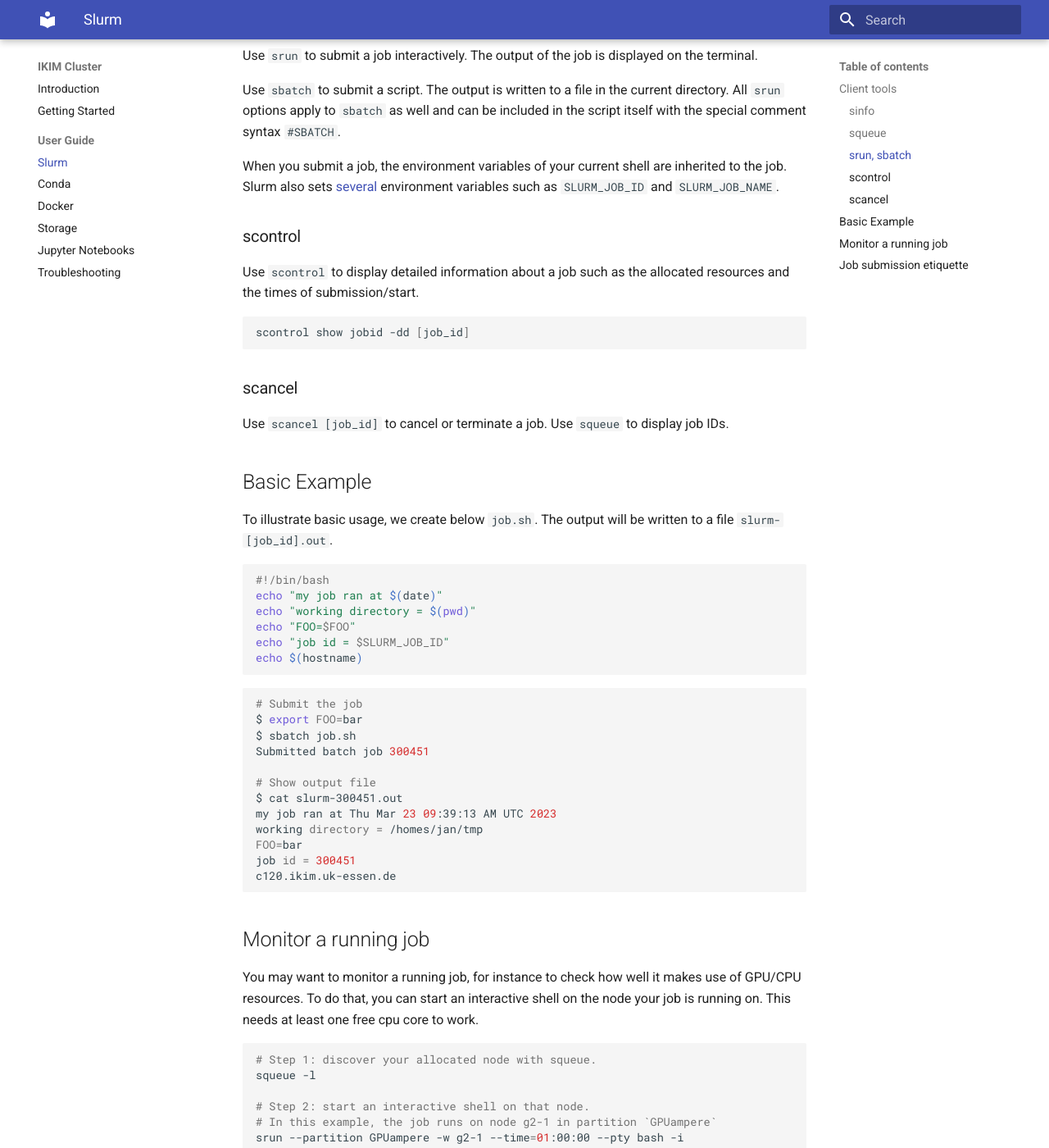
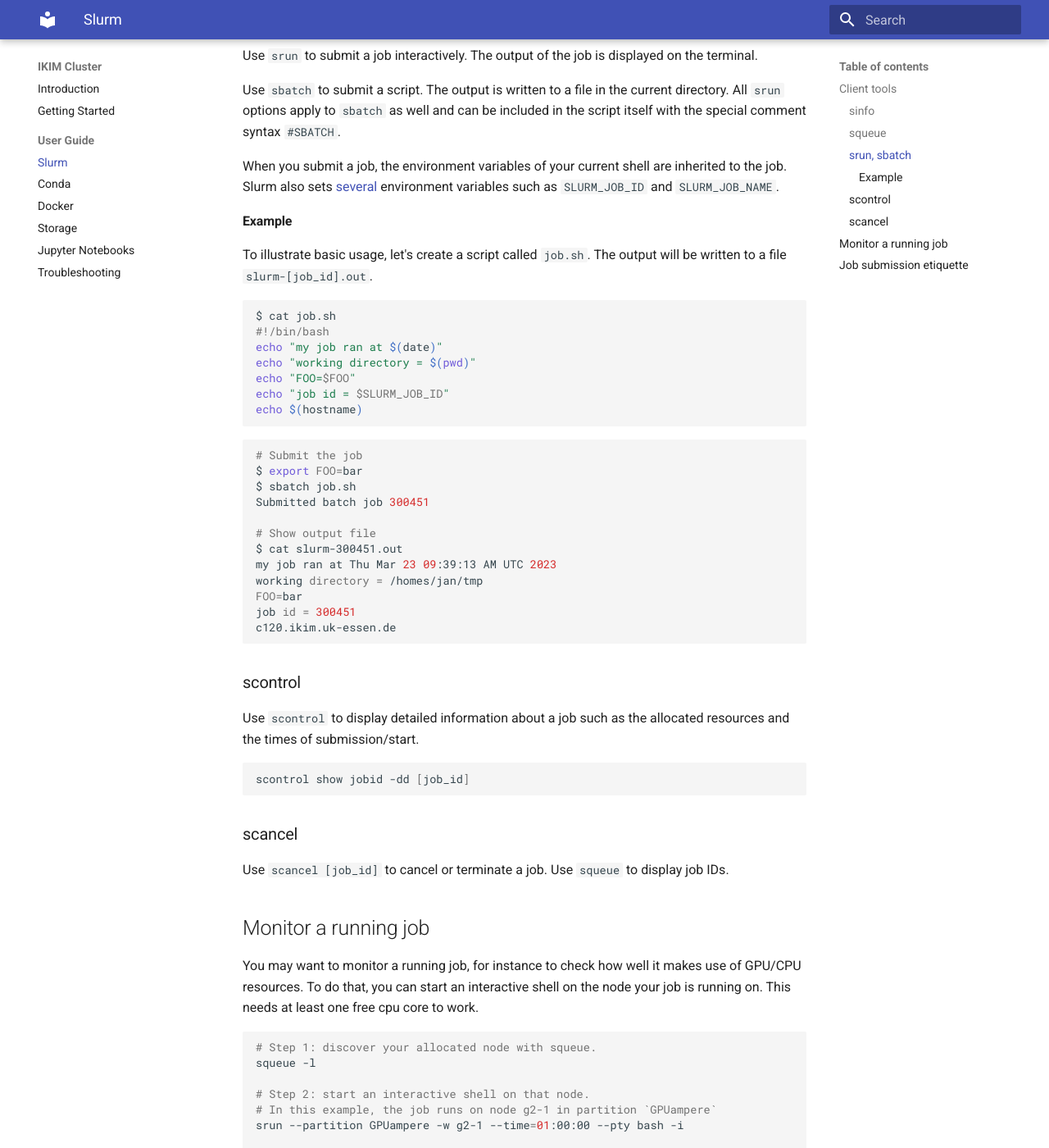
Before and after one commit to IKIM-Essen/ClusterDocs, an MkDocs documentation site: the page built from docs/slurm.md, in a window 1280 px wide and 1400 px high, scrolled down 907 px. Shown: the whole window at 82% size. Built offline with MkDocs 1.6.1 and Material for MkDocs 9.7.7, drawn with Linux system fonts in a browser that asks for light colours; some of the changed lines change nothing that is shown.

Commit message:
Move the example to the sbatch section.

````diff
--- a/docs/slurm.md
+++ b/docs/slurm.md
@@ -38,23 +38,12 @@
 
 When you submit a job, the environment variables of your current shell are inherited to the job. Slurm also sets [several][sbatch-env] environment variables such as `SLURM_JOB_ID` and `SLURM_JOB_NAME`.
 
-### scontrol
+#### Example
 
-Use `scontrol` to display detailed information about a job such as the allocated resources and the times of submission/start.
+To illustrate basic usage, let's create a script called `job.sh`. The output will be written to a file `slurm-[job_id].out`.
 
 ```sh
-scontrol show jobid -dd [job_id]
-```
-
-### scancel
-
-Use `scancel [job_id]` to cancel or terminate a job. Use `squeue` to display job IDs.
-
-## Basic Example
-
-To illustrate basic usage, we create below `job.sh`. The output will be written to a file `slurm-[job_id].out`.
-
-```sh
+$ cat job.sh
 #!/bin/bash
 echo "my job ran at $(date)"
 echo "working directory = $(pwd)"
@@ -77,6 +66,18 @@
 job id = 300451
 c120.ikim.uk-essen.de
 ```
+
+### scontrol
+
+Use `scontrol` to display detailed information about a job such as the allocated resources and the times of submission/start.
+
+```sh
+scontrol show jobid -dd [job_id]
+```
+
+### scancel
+
+Use `scancel [job_id]` to cancel or terminate a job. Use `squeue` to display job IDs.
 
 ## Monitor a running job
 
````
